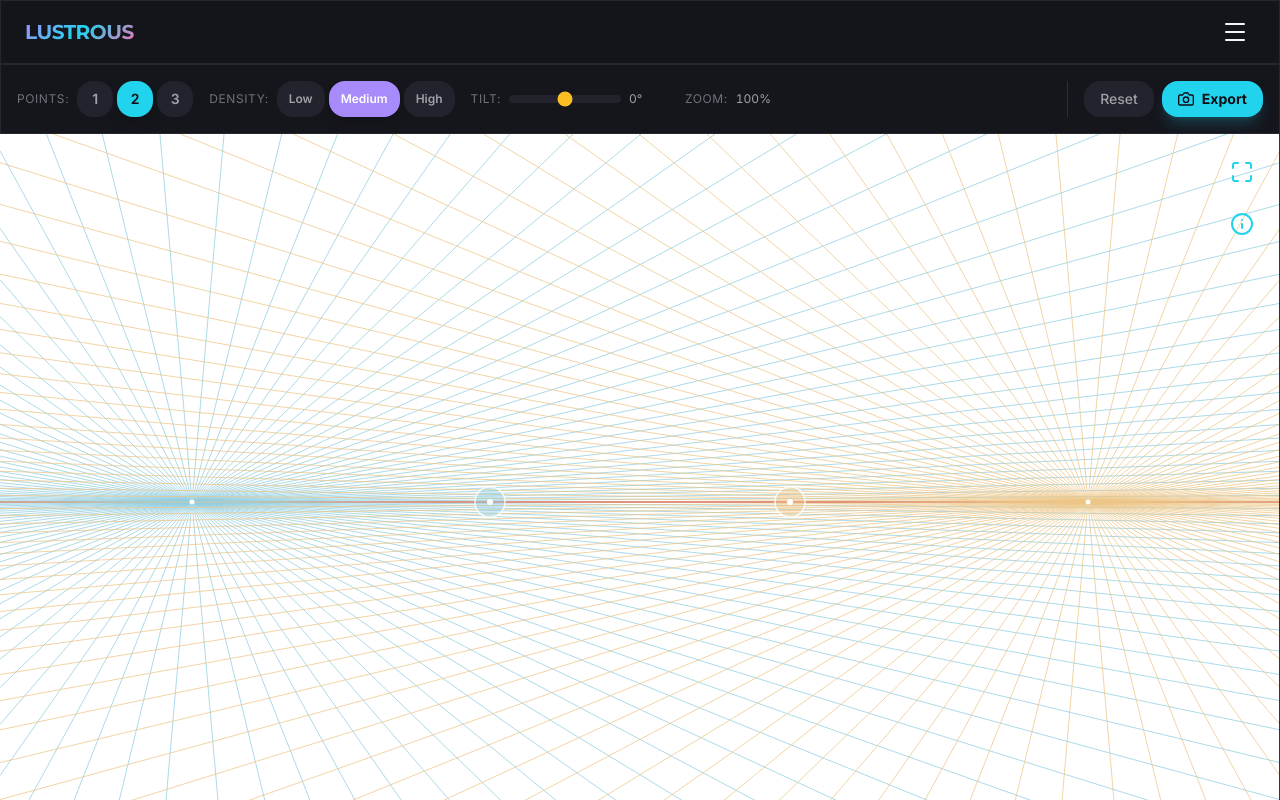
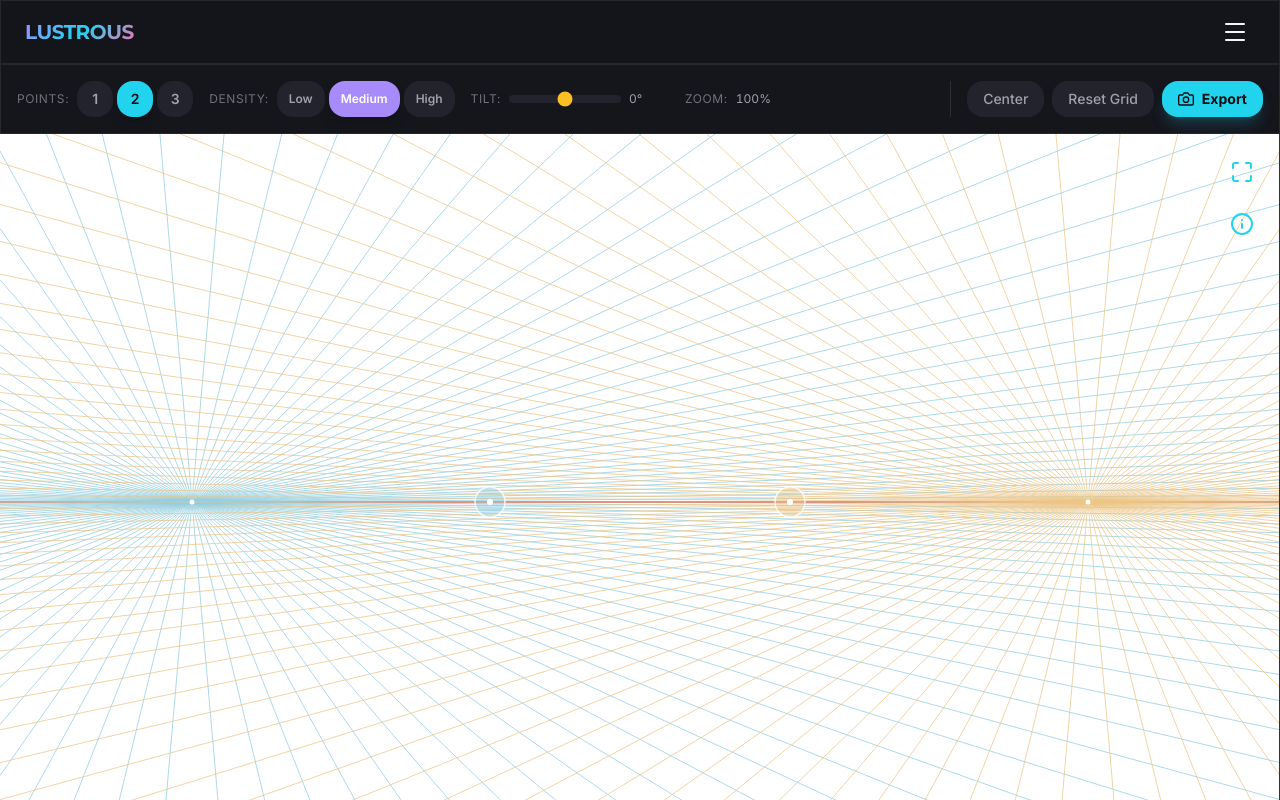
Before and after one commit to vhugoemcruz/lustrous, a Next.js app: page /perspective-grid in a window 1280 px wide. Built offline with nearby package versions, Linux system fonts and the light colour scheme.

Commit message:
feat: Add reset camera functionality to usePerspectiveGrid hook and UI

```diff
--- a/src/components/tools/perspective/PerspectiveCanvas.tsx
+++ b/src/components/tools/perspective/PerspectiveCanvas.tsx
@@ -147,6 +147,7 @@ export function PerspectiveCanvas() {
         handleMouseUp,
         handleWheel,
         reset,
+        resetCamera,
         exportImage,
     } = usePerspectiveGrid(canvasRef, hideUI);
 
@@ -291,11 +292,18 @@ export function PerspectiveCanvas() {
                         {/* Reset & Export */}
                         <div className={`flex items-center gap-2 pl-4 border-l border-white/10 pointer-events-auto ${isFullscreen ? "ml-auto" : ""}`}>
                             <button
+                                onClick={resetCamera}
+                                className="h-9 px-4 flex items-center gap-2 bg-slate-grey text-text-secondary rounded-lg hover:bg-medium-grey hover:text-text-primary transition-all text-sm font-medium"
+                                title="Center Camera (Reset Pan/Zoom/Tilt)"
+                            >
+                                Center
+                            </button>
+                            <button
                                 onClick={reset}
                                 className="h-9 px-4 flex items-center gap-2 bg-slate-grey text-text-secondary rounded-lg hover:bg-medium-grey hover:text-text-primary transition-all text-sm font-medium"
-                                title="Reset Grid"
+                                title="Reset Entire Grid"
                             >
-                                Reset
+                                Reset Grid
                             </button>
                             <button
                                 onClick={exportImage}
--- a/src/lib/hooks/usePerspectiveGrid.ts
+++ b/src/lib/hooks/usePerspectiveGrid.ts
@@ -323,6 +323,23 @@ export function usePerspectiveGrid(
         setState(newState);
     }, [state]);
 
+    // Reset only the camera (pan, zoom, horizon position/angle)
+    const resetCamera = useCallback(() => {
+        setState((prev) => {
+            if (!prev) return prev;
+            return {
+                ...prev,
+                camera: {
+                    horizonY: prev.canvasHeight / 2,
+                    horizonAngle: 0,
+                    panX: 0,
+                    panY: 0,
+                    zoom: 1,
+                },
+            };
+        });
+    }, []);
+
     // Export grid as image
     const exportImage = useCallback(() => {
         if (state) {
@@ -370,6 +387,7 @@ export function usePerspectiveGrid(
         handleMouseUp,
         handleWheel,
         reset,
+        resetCamera,
         exportImage,
     };
 }
```
